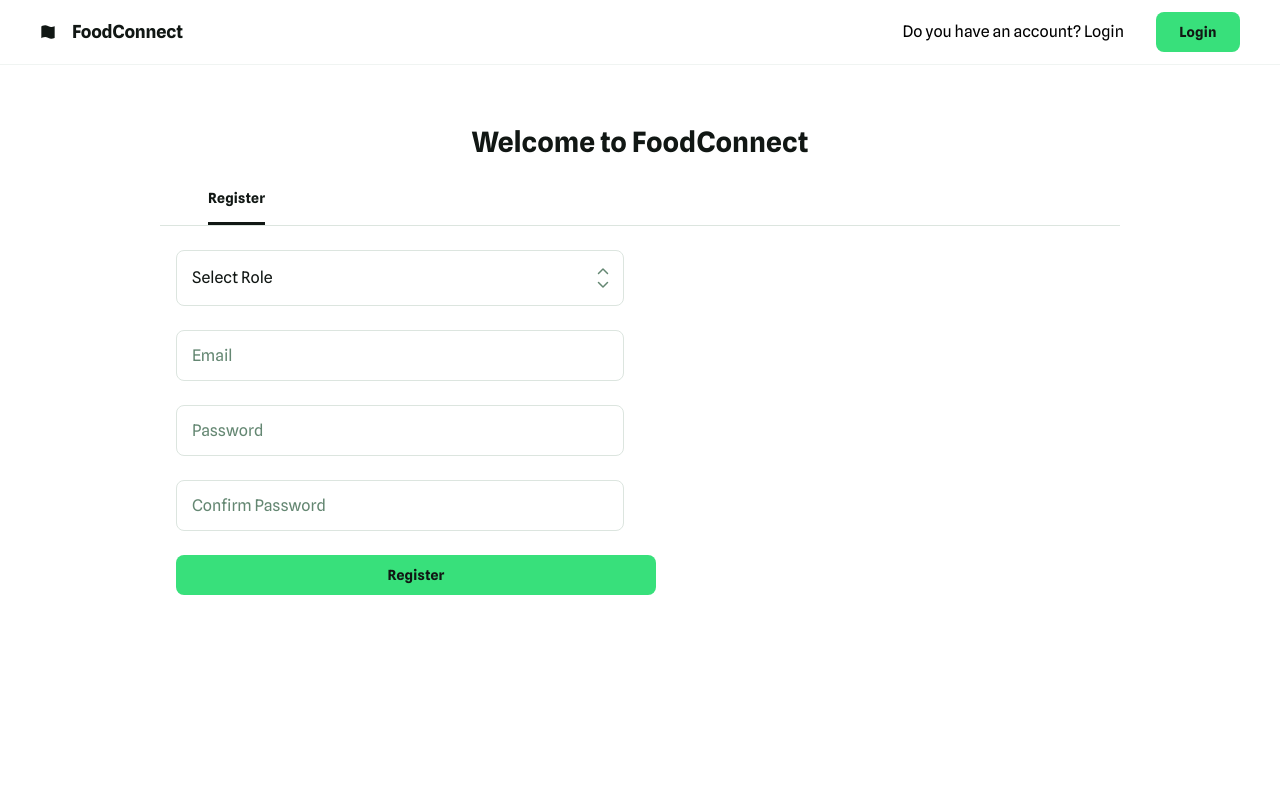
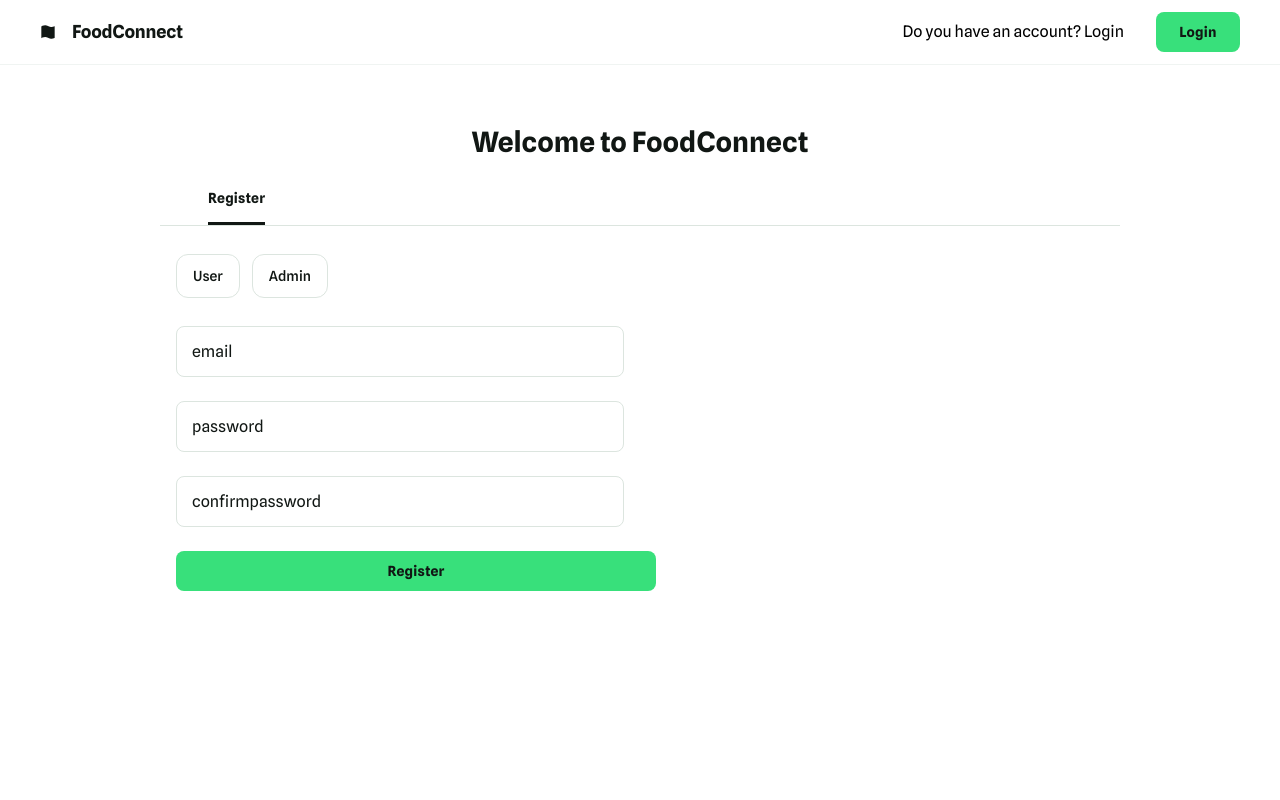
Before and after one commit to GURUVENKATESH03/foodsaver, a Spring Boot app: page /register in a window 1280 px wide. Run offline with Spring Boot 4, Linux system fonts and the light colour scheme; some libraries are stand-ins or nearby versions.

Commit message:
updated.

```diff
--- a/pom.xml
+++ b/pom.xml
@@ -30,6 +30,12 @@
 		<java.version>21</java.version>
 	</properties>
 	<dependencies>
+
+	    <dependency>
+	        <groupId>org.springframework.boot</groupId>
+	        <artifactId>spring-boot-starter-actuator</artifactId>
+	    </dependency>
+
 		<dependency>
 			<groupId>org.springframework.boot</groupId>
 			<artifactId>spring-boot-starter-data-jpa</artifactId>
--- a/src/main/java/FoodSaver/foodsaver/Controller/Maincontroller.java
+++ b/src/main/java/FoodSaver/foodsaver/Controller/Maincontroller.java
@@ -31,6 +31,15 @@ public class Maincontroller {
     @GetMapping("/register")
     public String registerPage() {
         return "register";
+    }
+
+    //note
+    // yet to be completed
+    @PostMapping("/register")
+    public String register(
+        @RequestParam String email,@RequestParam("role") String role, @RequestParam String password,@RequestParam String confirmPassword, Model model){
+            return "redirect:/dashboard";  // need to do the reamining stuff
+
     }
 
     @GetMapping("/login")
--- a/src/main/resources/templates/register.html
+++ b/src/main/resources/templates/register.html
@@ -42,6 +42,7 @@
             </button>
           </div>
         </header>
+        <form th:action="@{/register}" method="post">
             <div class="px-40 flex flex-1 justify-center py-5">
             <div class="layout-content-container flex flex-col w-[512px] max-w-[512px] py-5 max-w-[960px] flex-1">
                 <h2 class="text-[#111714] tracking-light text-[28px] font-bold leading-tight px-4 text-center pb-3 pt-5">Welcome to FoodConnect</h2>
@@ -55,15 +56,18 @@
                     </a>
                 </div>
                 </div>
-            <div class="flex max-w-[480px] flex-wrap items-end gap-4 px-4 py-3">
-              <label class="flex flex-col min-w-40 flex-1">
-                <select
-                  class="form-input flex w-full min-w-0 flex-1 resize-none overflow-hidden rounded-lg text-[#111714] focus:outline-0 focus:ring-0 border border-[#dce5df] bg-white focus:border-[#dce5df] h-14 bg-[image:--select-button-svg] placeholder:text-[#648772] p-[15px] text-base font-normal leading-normal"
+                <div class="flex flex-wrap gap-3 p-4">
+              <label
+                class="text-sm font-medium leading-normal flex items-center justify-center rounded-xl border border-[#dce5df] px-4 h-11 text-[#111714] has-[:checked]:border-[3px] has-[:checked]:px-3.5 has-[:checked]:border-[#38e07b] relative cursor-pointer"
               >
-                  <option value="none">Select Role</option>
-                  <option value="User">User</option>
-                  <option value="Admin">Admin</option>
-                </select>
+                User
+                <input type="radio" name="role" th:value="USER" class="invisible absolute" />
+              </label>
+              <label
+                class="text-sm font-medium leading-normal flex items-center justify-center rounded-xl border border-[#dce5df] px-4 h-11 text-[#111714] has-[:checked]:border-[3px] has-[:checked]:px-3.5 has-[:checked]:border-[#38e07b] relative cursor-pointer"
+              >
+                Admin
+                <input type="radio" name="role" value="ADMIN" class="invisible absolute"  />
               </label>
             </div>
                 <div class="flex max-w-[480px] flex-wrap items-end gap-4 px-4 py-3">
@@ -71,7 +75,7 @@
                     <input
                     placeholder="Email"
                     class="form-input flex w-full min-w-0 flex-1 resize-none overflow-hidden rounded-lg text-[#111714] focus:outline-0 focus:ring-0 border border-[#dce5df] bg-white focus:border-[#dce5df] h-14 placeholder:text-[#648772] p-[15px] text-base font-normal leading-normal"
-                  value=""
+                    value="email"
                     />
                 </label>
                 </div>
@@ -80,7 +84,7 @@
                     <input
                     placeholder="Password"
                     class="form-input flex w-full min-w-0 flex-1 resize-none overflow-hidden rounded-lg text-[#111714] focus:outline-0 focus:ring-0 border border-[#dce5df] bg-white focus:border-[#dce5df] h-14 placeholder:text-[#648772] p-[15px] text-base font-normal leading-normal"
-                  value=""
+                    value="password"
                     />
                 </label>
                 </div>
@@ -89,7 +93,7 @@
                     <input
                     placeholder="Confirm Password"
                     class="form-input flex w-full min-w-0 flex-1 resize-none overflow-hidden rounded-lg text-[#111714] focus:outline-0 focus:ring-0 border border-[#dce5df] bg-white focus:border-[#dce5df] h-14 placeholder:text-[#648772] p-[15px] text-base font-normal leading-normal"
-                  value=""
+                    value="confirmpassword"
                     />
                 </label>
                 </div>
@@ -102,6 +106,7 @@
                 </div>
                 <!--<p class="text-[#648772] text-sm font-normal leading-normal pb-3 pt-1 px-4 text-center underline">Already have an account? Sign in</p>-->
             </div>
+        </form>
         </div>
       </div>
     </div>
```
Lines whose indentation alone changed are shown as unchanged.
